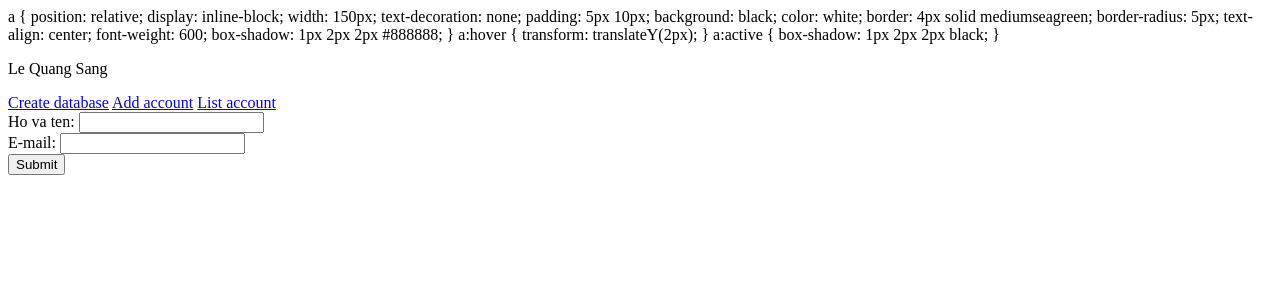
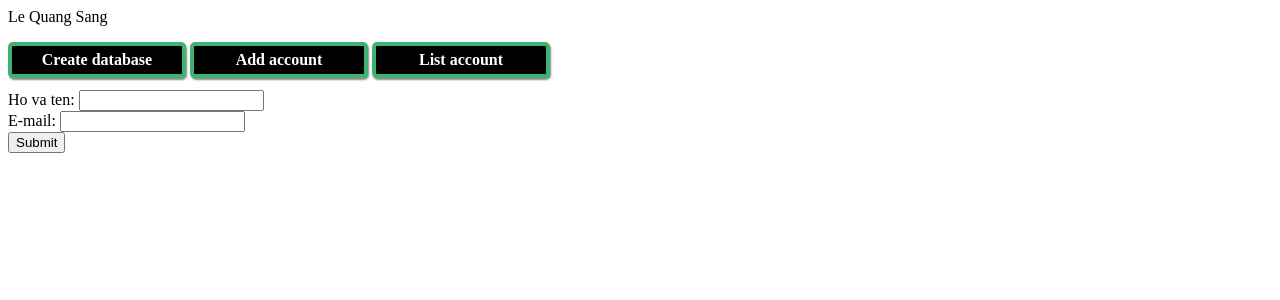
Before and after one commit to greatMonster11/miniature-tribble, a PHP site: page / in a window 1280 px wide. Shown: the top 300 px of the page. Run offline with PHP 8.4, Linux system fonts and the light colour scheme.

Commit message:
update typo

```diff
--- a/index.php
+++ b/index.php
@@ -1,6 +1,6 @@
 <html>
 <head>
-<sytle>
+<style>
 a {
   position: relative;
   display: inline-block;
@@ -9,6 +9,7 @@ a {
    padding: 5px 10px;
    background: black;
    color: white;
+   margin-bottom: 12px;
    border: 4px solid mediumseagreen;
    border-radius: 5px;
    text-align: center;
```
